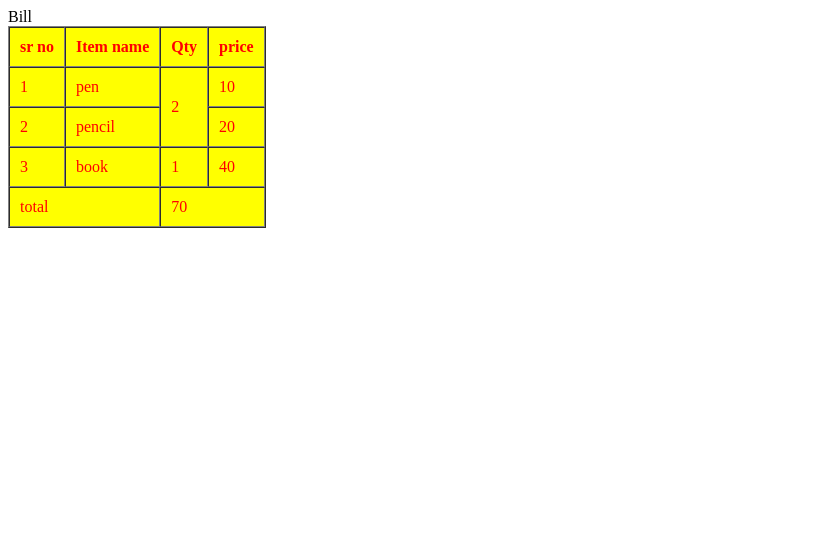
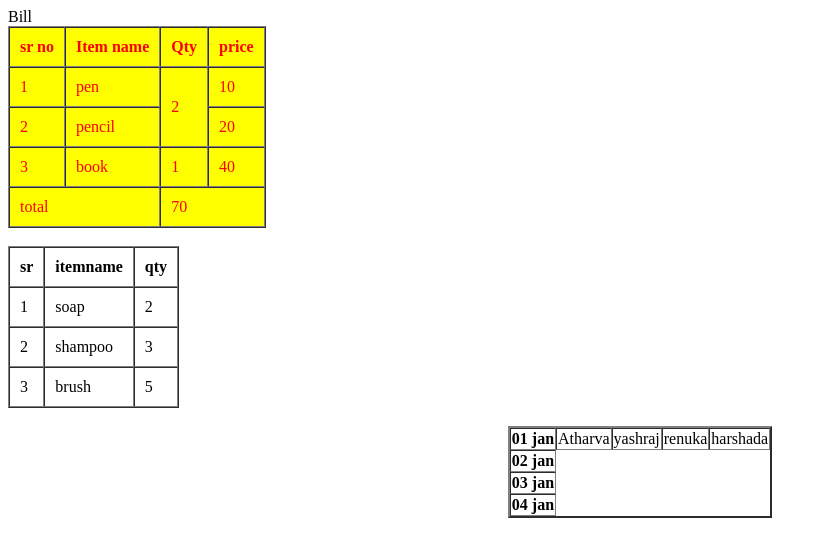
Before and after one commit to hattarkeameyad/html03pm, a plain HTML site: page table.html in a window 1280 px wide. Shown: the whole page, without its empty margins (0-827 px from the left). Drawn offline with Linux system fonts and the light colour scheme.

Commit message:
commit 08 jan evening formating

```diff
--- a/table.html
+++ b/table.html
@@ -1,10 +1,12 @@
 <!DOCTYPE html>
 <html lang="en">
+
 <head>
     <meta charset="UTF-8">
     <meta name="viewport" content="width=device-width, initial-scale=2.0">
     <title>Table</title>
 </head>
+
 <body>
     Bill
     <font color="red">
@@ -40,5 +42,68 @@
             </tr>
         </table>
     </font>
+    <br>
+
+    <table border="1" cellpadding="10px" cellspacing="0px">
+        <thead>
+            <tr>
+                <th scope="col">sr</th>
+                <th scope="col">itemname</th>
+                <th scope="col">qty</th>
+            </tr>
+        </thead>
+        <tbody>
+            <tr>
+                <td>1</td>
+                <td>soap</td>
+                <td>2</td>
+            </tr>
+
+            <tr>
+                <td>2</td>
+                <td>shampoo</td>
+                <td>3</td>
+            </tr>
+        </tbody>
+        <tfoot>
+            <tr>
+                <td>3</td>
+                <td>brush</td>
+                <td>5</td>
+            </tr>
+        </tfoot>
+
+
+
+    </table>
+    <br>
+    <center>
+        <table border="2" cellspacing="0px">
+            <tr>
+                <th scope="row">01 jan</th>
+                <td> Atharva</td>
+                <td> yashraj</td>
+                <td> renuka</td>
+                <td> harshada</td>
+
+
+            </tr>
+            <tr>
+                <th scope="row">02 jan</th>
+
+            </tr>
+            <tr>
+                <th scope="row">03 jan</th>
+
+
+            </tr>
+            <tr>
+                <th scope="row">04 jan</th>
+
+            </tr>
+        </table>
+
+    </center>
 </body>
+
 </html>
```
Also changed, not shown: lists.html (+5 -2 lines), project/resume/index.html (+51 -22 lines). Lines whose indentation alone changed are shown as unchanged.
